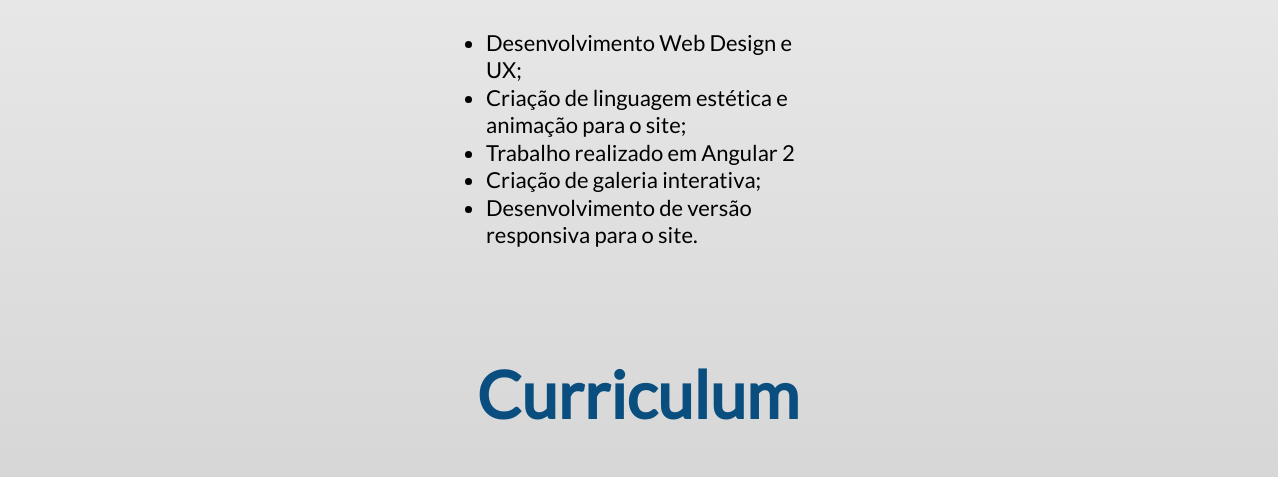
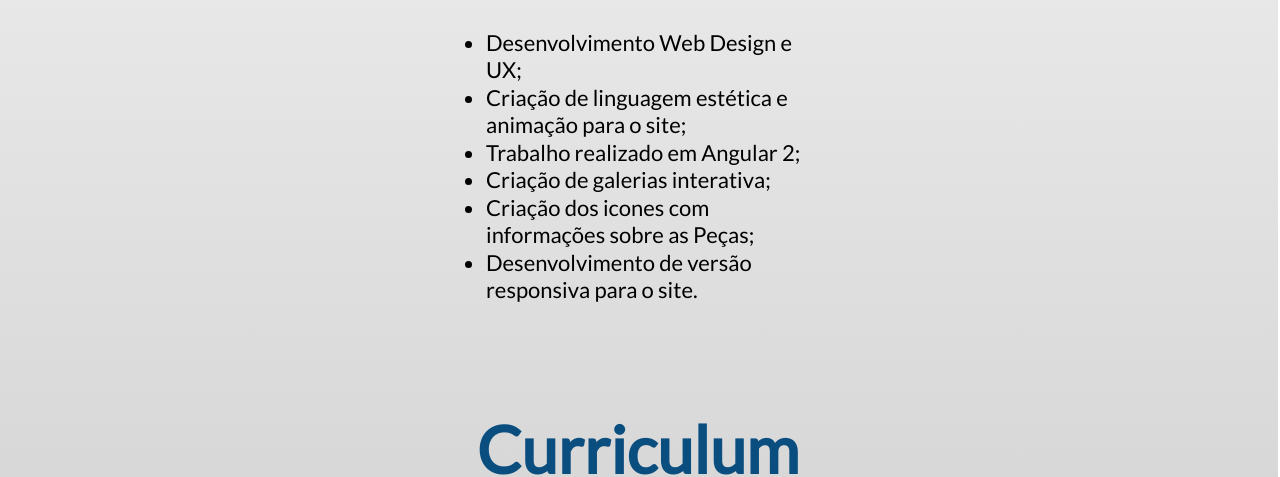
Before and after one commit to gfggiza/gfggiza.github.io, a plain HTML site: page index.html in a window 1280 px wide. Shown: the part 1840-2317 px from the top of the page. Drawn offline with Linux system fonts and the light colour scheme.

Commit message:
Update index.html

```diff
--- a/index.html
+++ b/index.html
@@ -83,8 +83,9 @@
         <ul style="width:30vw;position:relative;left:50%;transform:translateX(-50%);font-size:22px;color:black;">
           <li> Desenvolvimento Web Design e UX; </li>
           <li> Criação de linguagem estética e animação para o site; </li>
-          <li> Trabalho realizado em Angular 2 </li>
-          <li> Criação de galeria interativa; </li>
+          <li> Trabalho realizado em Angular 2; </li>
+          <li> Criação de galerias interativa; </li>
+          <li> Criação dos icones com informações sobre as Peças; </li>
           <li> Desenvolvimento de versão responsiva para o site.</li>
       </ul>
   </div>
```
